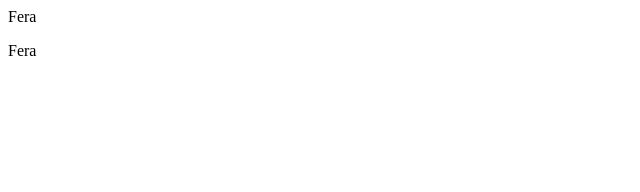
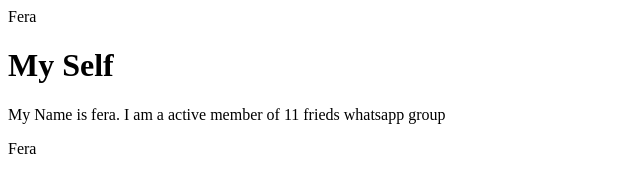
Before and after one commit to farhan156/html, a plain HTML site: page index.html in a window 1280 px wide. Shown: the whole page, without its empty margins (0-640 px from the left). Drawn offline with Linux system fonts and the light colour scheme.

Commit message:
Update index.html

```diff
--- a/index.html
+++ b/index.html
@@ -1,6 +1,8 @@
 <html>
-<head>Fera
-</head>
+<head>Fera</head>
+  <h1> My Self </h1>
+  My Name is fera. I am a active member of 11 frieds whatsapp group
+  </body>
 <p> Fera
 </p>
 </html>
```
